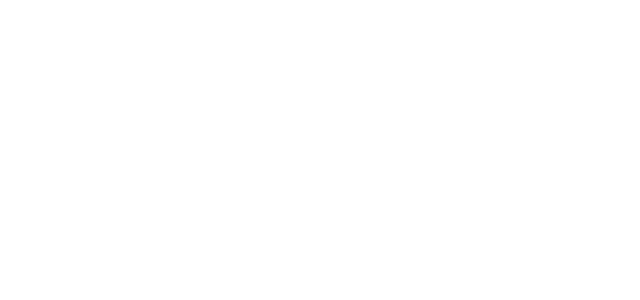
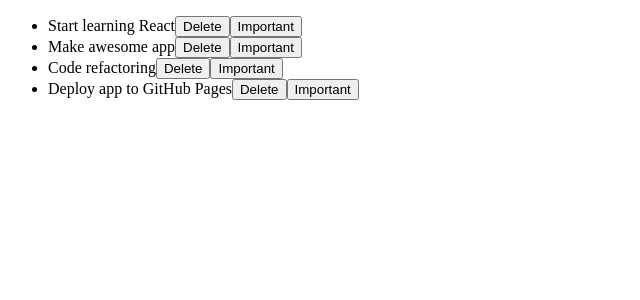
Before and after one commit to odyksa/TodoList-v-2, a React (Create React App) app: page / in a window 1280 px wide. Shown: the top 300 px of the page, without its empty margins (0-640 px from the left). Built offline with nearby package versions, Linux system fonts and the light colour scheme.

Commit message:
add todo-list-item

```diff
--- /dev/null
+++ b/src/App.jsx
@@ -0,0 +1,36 @@
+import React, { Component } from 'react';
+
+import TodoList from './components/TodoList';
+
+class App extends Component {
+    constructor() {
+        super();
+        this.idCount = 100;
+        this.state = {
+            todos: [this.createItem('Start learning React'), this.createItem('Make awesome app'), this.createItem('Code refactoring'), this.createItem('Deploy app to GitHub Pages')]
+        };
+    }
+
+
+
+    createItem = (text) => {
+        console.log(this.idCount)
+        return {
+            label: text,
+            important: false,
+            id: this.idCount++
+        }
+    }
+
+    render() {
+        const { todos } = this.state;
+
+        return (
+            <div className="app">
+                <TodoList todos={todos} />
+            </div>
+        );
+    }
+}
+
+export default App;
--- a/src/TodoList.jsx
+++ /dev/null
@@ -1,13 +0,0 @@
-import React, { Component } from 'react';
-
-class TodoList extends Component {
-    render() {
-        return(
-            <div className="todo-list">
-
-            </div>
-        );
-    }
-}
-
-export default TodoList;
--- /dev/null
+++ b/src/components/TodoList/TodoList.jsx
@@ -0,0 +1,25 @@
+import React from 'react';
+
+import TodoListItem from '../../components/TodoListItem';
+
+function TodoList({ todos }) {
+    const todoList = todos.map((item) => {
+        const { id, ...rest } = item;
+
+        return (
+            <li key={id}>
+                <TodoListItem {...rest} />
+                <button>Delete</button>
+                <button>Important</button>
+            </li>
+        );
+    });
+
+    return(
+        <ul className="todo-list">
+            { todoList }
+        </ul>
+    );
+}
+
+export default TodoList;
--- /dev/null
+++ b/src/components/TodoList/index.jsx
@@ -0,0 +1,3 @@
+import TodoList from './TodoList';
+
+export default TodoList;
--- /dev/null
+++ b/src/components/TodoListItem/TodoListItem.jsx
@@ -0,0 +1,9 @@
+import React from 'react';
+
+function TodoListItem({ label }) {
+    return(
+        <span>{ label }</span>
+    );
+}
+
+export default TodoListItem;
--- /dev/null
+++ b/src/components/TodoListItem/index.jsx
@@ -0,0 +1,3 @@
+import TodoListItem from './TodoListItem';
+
+export default TodoListItem;
--- a/src/index.js
+++ b/src/index.js
@@ -1,6 +1,6 @@
 import React from 'react';
 import { render } from 'react-dom';
 
-import TodoList from './TodoList';
+import App from './App';
 
-render(<TodoList />, document.getElementById('root'));
+render(<App />, document.getElementById('root'));
```
